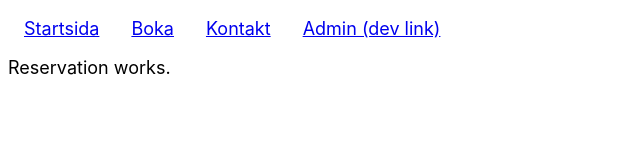
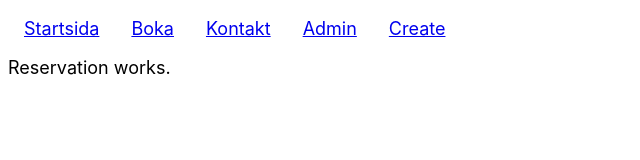
Before and after one commit to ocean-fed/ocean-fed-client, a React (Create React App) app: page /reservation in a window 1280 px wide. Shown: the top 160 px of the page, without its empty margins (0-640 px from the left). Built offline with nearby package versions, Linux system fonts and the light colour scheme.

Commit message:
reservation comp useState structure

```diff
--- a/src/App.tsx
+++ b/src/App.tsx
@@ -5,6 +5,7 @@ import Home from "./components/home/home";
 import Reservation from "./components/reservation/reservation";
 import Contact from "./components/contact/contact";
 import Admin from "./components/admin/admin";
+import Create from "./components/create/create";
 
 function App() {
   return (
@@ -13,7 +14,9 @@ function App() {
         <nav>
           <ul>
             <li>
-              <NavLink exact to="/">Startsida</NavLink>
+              <NavLink exact to="/">
+                Startsida
+              </NavLink>
             </li>
             <li>
               <NavLink to="/reservation">Boka</NavLink>
@@ -22,12 +25,18 @@ function App() {
               <NavLink to="/contact">Kontakt</NavLink>
             </li>
             <li>
-              <NavLink to="/admin">Admin (dev link)</NavLink>
+              <NavLink to="/admin">Admin</NavLink>
+            </li>
+            <li>
+              <NavLink to="/create">Create</NavLink>
             </li>
           </ul>
         </nav>
       </header>
       <Switch>
+        <Route path="/create">
+          <Create />
+        </Route>
         <Route path="/reservation">
           <Reservation />
         </Route>
--- a/src/components/reservation/reservation.tsx
+++ b/src/components/reservation/reservation.tsx
@@ -1,6 +1,13 @@
-import React from "react";
+import React, { useState } from "react";
 
 export default function Reservation() {
+
+  const [numOfGuests, setNumOfGuests] = useState(0);
+  const [date, setDate] = useState("");
+  const [availableTimes, setAvailableTimes] = useState({});
+  const [chosenTime, setChosenTime] = useState("");
+  const [guestData, setGuestData] = useState({});
+
   return (
     <main>
       <p>Reservation works.</p>
--- a/src/models/Reservation.tsx
+++ b/src/models/Reservation.tsx
@@ -1,6 +1,6 @@
 export default class Reservation {
   refId: number = 0;
-  date: Date = new Date();
+  date: string = "";
   time: string = "";
   seats: number = 0;
   guestId?: string = "";
```
